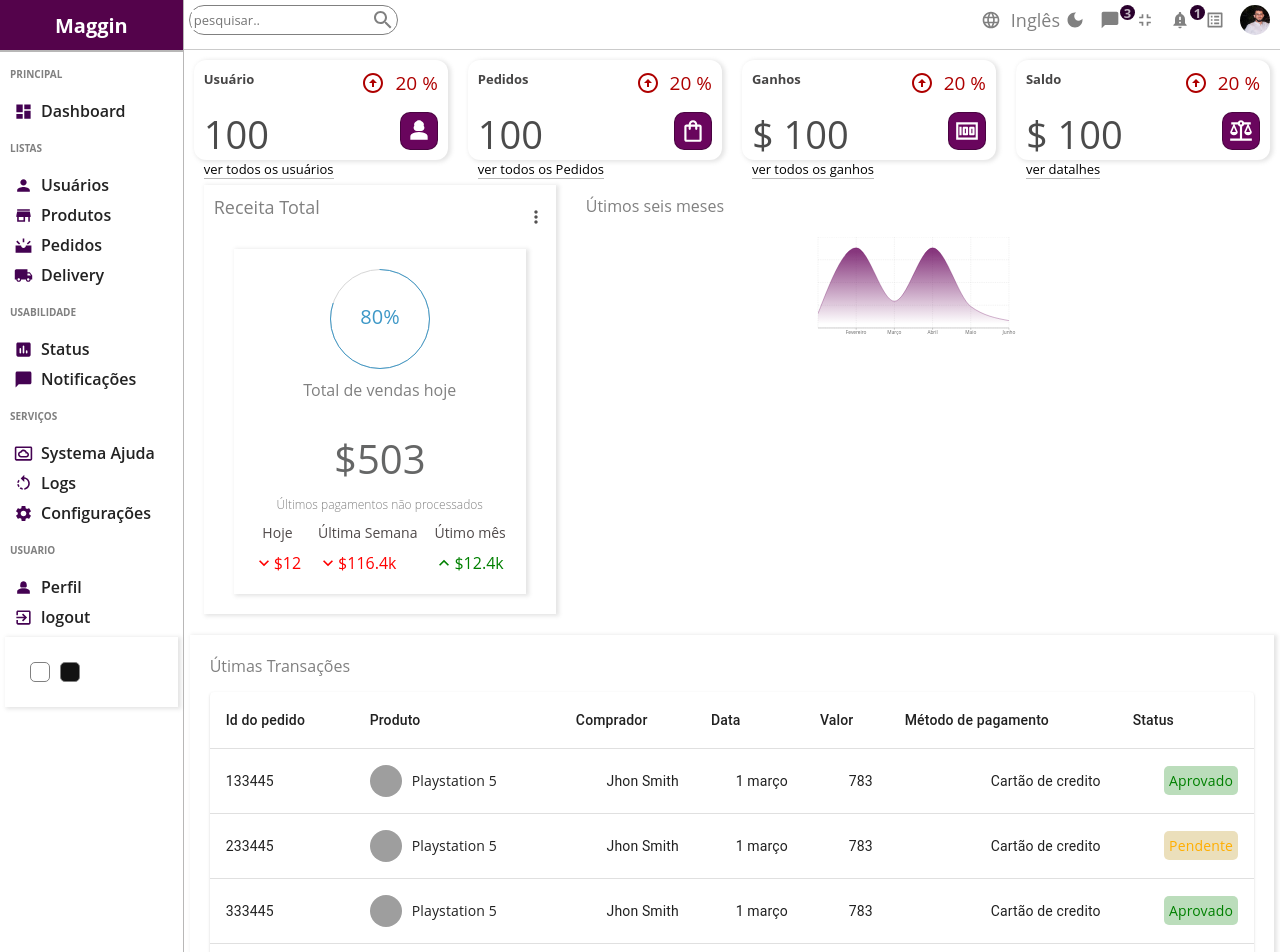
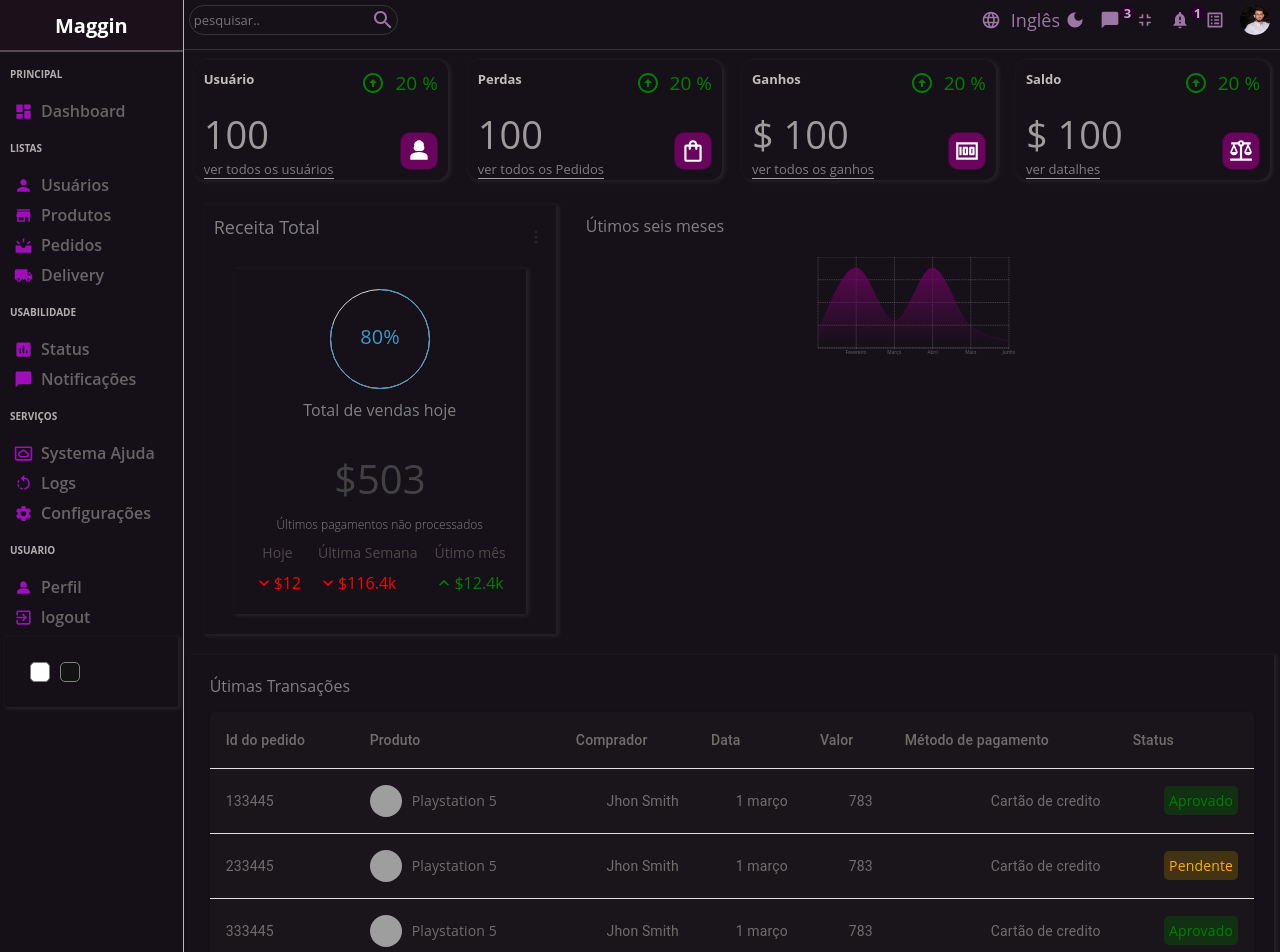
Before and after one commit to lauriciodev/Maggin, a React (Create React App) app: page / in a window 1280 px wide. Shown: the top 952 px of the page. Built offline with nearby package versions, Linux system fonts and the light colour scheme; grey boxes are pictures that could not be loaded.

Commit message:
implementando dark mode

```diff
--- a/src/App.js
+++ b/src/App.js
@@ -7,9 +7,11 @@ import Login from "./pages/login/Login";
 import New from "./pages/new/New";
 import Single from "./pages/single/Single";
 
+import "./style/dark.scss";
+
 function App() {
   return (
-    <div className="App">
+    <div className="App dark">
       <BrowserRouter>
         <Routes>
           <Route path="/">
--- a/src/components/chart/chart.scss
+++ b/src/components/chart/chart.scss
@@ -2,4 +2,8 @@
   flex: 4;
   color: rgba(128, 128, 128, 0.517);
   padding: 10px;
+
+  .chartGrid {
+    stroke: rgba(97, 93, 93, 0.548);
+  }
 }
--- a/src/components/datatable/Datatable.jsx
+++ b/src/components/datatable/Datatable.jsx
@@ -29,6 +29,7 @@ const DataTable = () => {
         </Link>
       </div>
       <DataGrid
+        className="dataGrid"
         rows={userRows}
         columns={userColumns.concat(actionColumn)}
         pageSize={7}
--- a/src/components/navbar/navbar.scss
+++ b/src/components/navbar/navbar.scss
@@ -21,6 +21,7 @@
       input {
         border: none;
         outline: none;
+        background-color: transparent;
 
         &::placeholder {
           font-size: 13px;
--- a/src/components/table/Table.jsx
+++ b/src/components/table/Table.jsx
@@ -78,18 +78,26 @@ const List = () => {
         <TableBody>
           {rows.map((row) => (
             <TableRow key={row.id}>
-              <TableCell>{row.id}</TableCell>
+              <TableCell className="tableCell">{row.id}</TableCell>
               <TableCell className="tableCell">
                 <div className="cellWrapper">
                   <img src={row.img} alt="productimage" className="image" />
                   {row.product}
                 </div>
               </TableCell>
-              <TableCell align="right">{row.customer}</TableCell>
-              <TableCell align="right">{row.date}</TableCell>
-              <TableCell align="right">{row.amount}</TableCell>
-              <TableCell align="right">{row.method}</TableCell>
-              <TableCell align="right">
+              <TableCell className="tableCell" align="right">
+                {row.customer}
+              </TableCell>
+              <TableCell className="tableCell" align="right">
+                {row.date}
+              </TableCell>
+              <TableCell className="tableCell" align="right">
+                {row.amount}
+              </TableCell>
+              <TableCell className="tableCell" align="right">
+                {row.method}
+              </TableCell>
+              <TableCell className="tableCell" align="right">
                 <span className={`status ${row.status}`}>{row.status}</span>
               </TableCell>
             </TableRow>
--- a/src/components/widget/Widget.jsx
+++ b/src/components/widget/Widget.jsx
@@ -25,7 +25,7 @@ const Widget = ({ type }) => {
       break;
     case "order":
       data = {
-        title: "Pedidos",
+        title: "Perdas",
         isMoney: false,
         link: "ver todos os Pedidos",
         icon: <ShoppingBagOutlined className="icon" />,
@@ -62,7 +62,7 @@ const Widget = ({ type }) => {
         <span className="link">{data.link}</span>
       </div>
       <div className="right">
-        <div className="percentage negative">
+        <div className="percentage positive">
           <ArrowCircleUp />
           {diff} %
         </div>
--- a/src/components/widget/widget.scss
+++ b/src/components/widget/widget.scss
@@ -6,7 +6,7 @@
   justify-content: space-between;
   -webkit-box-shadow: 1px 1px 1px 1px rgba(46, 46, 46, 0.507);
   box-shadow: 2px 1px 4px 1px #72727231;
-  height: 100px;
+  height: 120px;
   border-radius: 12px;
   transition: all 0.5s;
 
--- /dev/null
+++ b/src/style/dark.scss
@@ -0,0 +1,201 @@
+.App.dark {
+  background-color: rgb(22, 16, 24);
+  color: rgb(126, 126, 126);
+
+  .chartGrid {
+    stroke: rgba(97, 93, 93, 0.245);
+  }
+
+  .table {
+    background-color: rgba(28, 26, 28, 0.595);
+
+    .tableCell {
+      color: rgb(112, 109, 109);
+    }
+  }
+
+  .navbar {
+    color: rgba(219, 166, 233, 0.677);
+    border-color: rgb(53, 55, 55);
+
+    .search {
+      border-color: rgb(53, 55, 55);
+      input {
+        color: rgb(215, 225, 225);
+      }
+    }
+  }
+
+  .sidebar {
+    background-color: rgba(22, 16, 24, 0.533);
+
+    .top {
+      background-color: rgba(32, 18, 30, 0.499);
+
+      .logo {
+        color: rgb(255, 255, 255);
+      }
+    }
+
+    hr {
+      border: 0.5px solid rgba(105, 102, 102, 0.711);
+    }
+
+    .center {
+      ul {
+        .title {
+          color: rgb(179, 174, 174);
+        }
+        li {
+          &:hover {
+            background-color: rgba(11, 11, 11, 0.638);
+          }
+
+          .icon {
+            color: rgba(192, 15, 227, 0.813);
+          }
+
+          span {
+            color: rgb(104, 101, 101);
+          }
+        }
+      }
+    }
+  }
+
+  .widget {
+    .title {
+      font-weight: bold;
+      color: rgb(195, 189, 189);
+    }
+
+    .counter {
+      color: rgba(190, 185, 185, 0.814);
+    }
+
+    .link {
+      border-bottom: 1px solid rgba(203, 203, 203, 0.786);
+    }
+
+    .percentage {
+      &.positive {
+        color: green;
+      }
+      &.negative {
+        color: rgb(174, 0, 0);
+      }
+    }
+
+    .icon {
+      background-color: #69055d;
+      color: white;
+      border: 1px solid rgba(0, 0, 0, 0.307);
+    }
+  }
+
+  .new {
+    .top,
+    .bottom {
+      -webkit-box-shadow: 1px 1px 1px 1px rgba(173, 168, 168, 0.259);
+      box-shadow: 2px 2px 2px 1px rgba(167, 166, 166, 0.138);
+
+      h1 {
+        color: rgba(175, 169, 169, 0.591);
+      }
+
+      .left {
+        img {
+          border: 1px solid rgba(89, 0, 86, 0.692);
+        }
+      }
+      .right {
+        form {
+          .formInput {
+            label {
+              .icon {
+                color: grey;
+              }
+            }
+
+            input {
+              background-color: transparent;
+              border-bottom: 1px solid rgba(128, 128, 128, 0.426);
+
+              &:focus {
+                outline: none;
+              }
+            }
+          }
+        }
+      }
+    }
+  }
+
+  .dataTable {
+    .datatableTitle {
+      .link {
+        color: rgb(255, 255, 255);
+        text-decoration: none;
+        width: 170px;
+        padding: 10px;
+        font-size: 18px;
+        background-color: rgb(66, 0, 73);
+        text-align: center;
+        border-radius: 10px;
+        margin: 10px 0;
+      }
+    }
+
+    .dataGrid {
+      color: white;
+      input {
+        border: 1px solid white;
+      }
+    }
+
+    .cellwidthImg {
+      display: flex;
+      align-items: center;
+
+      .cellImg {
+        width: 32px;
+        height: 32px;
+        border-radius: 50%;
+        object-fit: cover;
+        margin-right: 20px;
+        border: 1px solid white;
+      }
+    }
+    .cellWidthStatus {
+      padding: 5px;
+      border-radius: 5px;
+      &.ativo {
+        color: rgb(180, 182, 180);
+        background-color: rgba(0, 128, 0, 0.342);
+      }
+      &.inativo {
+        color: rgb(205, 205, 205);
+        background-color: rgba(128, 2, 0, 0.342);
+      }
+    }
+
+    .cellAction {
+      display: flex;
+      align-items: center;
+      gap: 10px;
+
+      .viewButton {
+        padding: 2px 5px;
+        border-radius: 5px;
+        color: rgb(122, 58, 128);
+        border: 1px dotted rgba(221, 160, 227, 0.871);
+      }
+      .deleteButton {
+        padding: 2px 5px;
+        border-radius: 5px;
+        color: rgb(214, 86, 86);
+        border: 1px dotted rgba(200, 121, 121, 0.871);
+      }
+    }
+  }
+}
```
